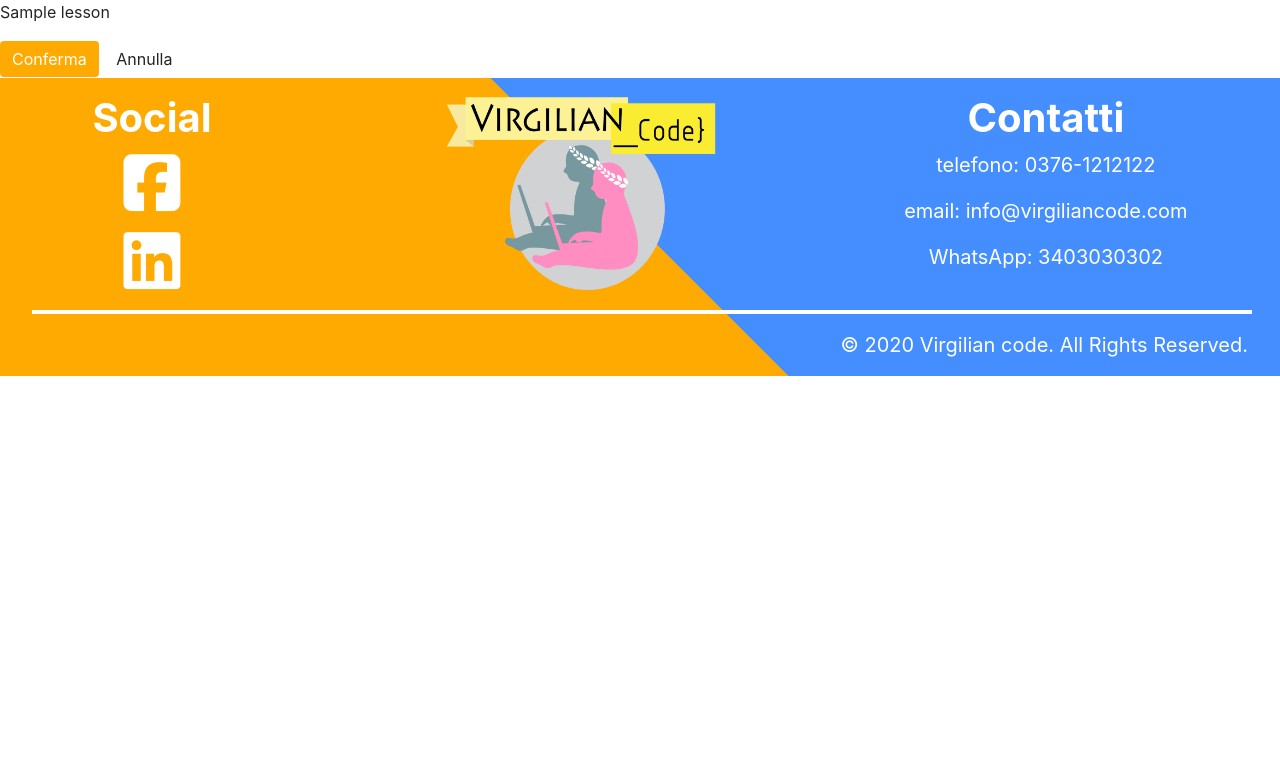
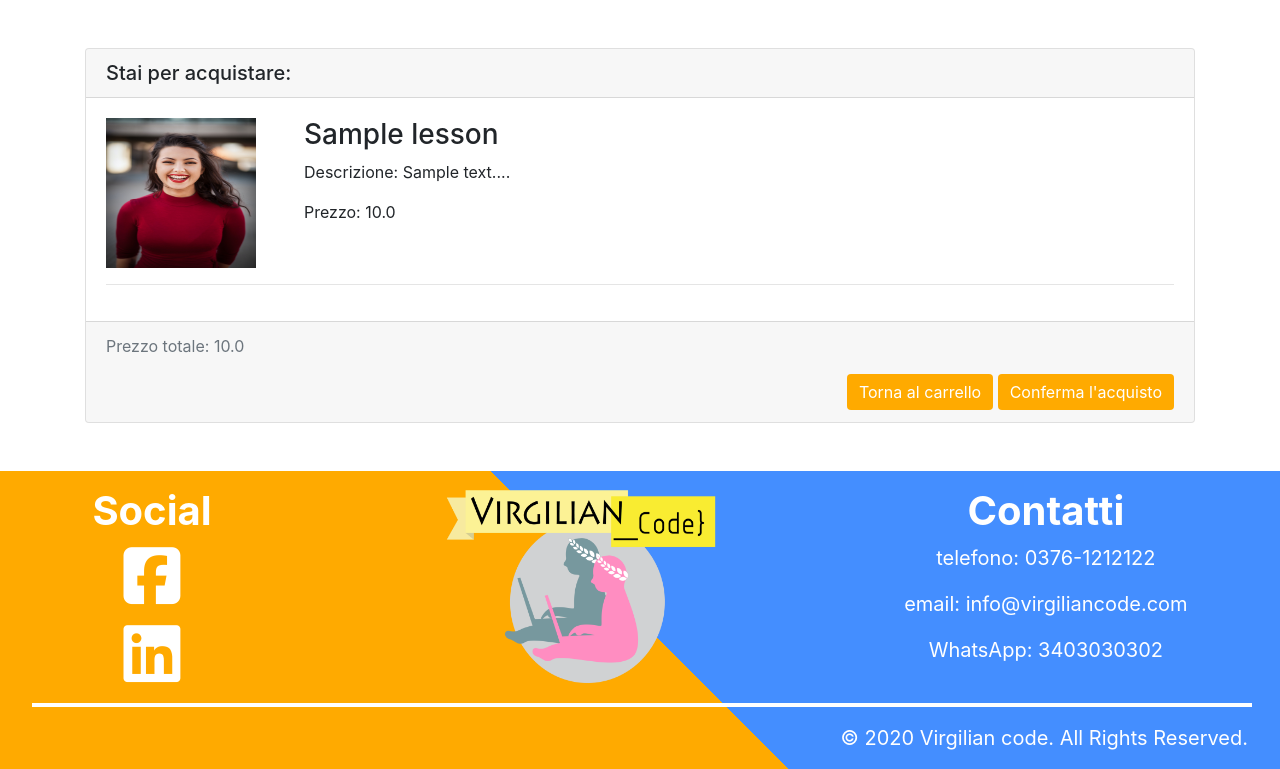
Before and after one commit to 241253/progetto_tecnologie_web, a Django app: page /user_cart/cart/purchase/confirm in a window 1280 px wide. Shown: the part 96-865 px from the top of the page. Before the commit the page ends 472 px from the top, so only its background shows below. Run offline with Django 3.2, Linux system fonts and the light colour scheme; a user stored in the database is signed in; tables that the repository leaves empty hold one stand-in row (values such as "Sample post"); some libraries are stand-ins or nearby versions.

Commit message:
Z: - procedi al pagamento fatto (grafica molto simile a quella di J per rimanere in linea con il carrello). Devo ancora fare la grafica del "prodotto acquistato con successo" - required tolto dalle foto nella registrazione degli utenti + aggiunta foto profilo di default (NonePicture) per chi non la mette - nuove foto nel "chi siamo" + editing vari con GIMP perché si leggano le scritte e siano belle

```diff
--- a/templates/chi_siamo.html
+++ b/templates/chi_siamo.html
@@ -19,19 +19,19 @@
     <div class="carousel-item active">
       <img src="{% static 'img/chi_siamo/foto_1.jpg' %}" class="d-block w-100" alt="...">
       <div class="carousel-caption d-none d-md-block">
-        <p>Scopri con noi come funzionano le tecnologie che utilizzi tutti i giorni.</p>
+        <h4>Scopri con noi come funzionano le tecnologie che utilizzi tutti i giorni.</h4>
       </div>
     </div>
     <div class="carousel-item">
       <img src="{% static 'img/chi_siamo/foto_2.jpg' %}" class="d-block w-100" alt="...">
       <div class="carousel-caption d-none d-md-block">
-        <p>Conquista gli obiettivi che ti sei prefissato divertendoti.</p>
+        <h4>Conquista gli obiettivi che ti sei prefissato divertendoti.</h4>
       </div>
     </div>
     <div class="carousel-item">
       <img src="{% static 'img/chi_siamo/foto_3.jpg' %}" class="d-block w-100" alt="...">
       <div class="carousel-caption d-none d-md-block">
-        <p>Scopri tutte le funzionalità di Scratch, il linguaggio di programmazione adatto ai più piccoli.</p>
+        <h4>Scopri tutte le funzionalità di Scratch, il linguaggio di programmazione adatto ai più piccoli.</h4>
       </div>
     </div>
   </div>
--- a/user_cart/templates/user_cart/purchase_confirm.html
+++ b/user_cart/templates/user_cart/purchase_confirm.html
@@ -4,13 +4,37 @@
 {% block browser_page_title %} Conferma acquisto {% endblock %}
 
 {% block personal_css %}
+        <link rel="stylesheet" href="{% static 'css/cart.css' %}"/> <!-- Utilizza lo stesso css del carrello ma la grafica utilizzata è la stessa -->
 {% endblock %}
 
 {% block content %}
-    {% for lesson in lessons %}
-        <p> {{ lesson.title }}</p>
-    {% endfor %}
-    <a class="btn btn-primary" href="{% url "cart_purchase_success" %}"> Conferma </a>
-    <a class="btn bt-primary" href="{% url "cart" %}"> Annulla </a>
-    <br>
+    <div class="container my-5">
+        <div class="card">
+            <h5 class="card-header">Stai per acquistare:</h5>
+            <div class="card-body">
+                {% for lesson in lessons %}
+                    <div class="d-flex flex-row">
+                        <img class="cart-item-img" src="{% static 'img/card_temp_photo.jpg' %}"/>
+                        <div class="mx-5">
+                            <h3>{{ lesson.title }}</h3>
+                            <p>Descrizione: {{ lesson.description|truncatechars:347 }}...</p>
+                            <p>Prezzo: {{ lesson.price }}</p>
+                        </div>
+                    </div>
+                    <hr></hr>
+                {% endfor %}
+            </div>
+            <div class="card-footer text-muted flex-row align-items-center">
+                {% if sconto == 'si' %}
+                    <p>Prezzo totale (scontato): <del>{{ totale }}€</del> {{ totale_scontato }}€</p>
+                {% else %}
+                    <p>Prezzo totale: {{ totale }}</p>
+                {% endif %}
+                <div style="float: right">
+                    <a class="btn btn-primary" href="{% url "cart" %}"> Torna al carrello </a>
+                    <a class="btn btn-primary" href="{% url "cart_purchase_success" %}"> Conferma l'acquisto </a>
+                </div>
+            </div>
+        </div>
+    </div>
 {% endblock %}
--- a/user_management/forms.py
+++ b/user_management/forms.py
@@ -42,7 +42,7 @@
     def __init__(self, *args, **kwargs):
         super(ProfileCreationForm, self).__init__(*args, **kwargs)
         self.fields['foto'].label = "Foto"
-        self.fields['foto'].required = True
+        self.fields['foto'].required = False
 
     def clean_foto(self):
         foto = self.cleaned_data['foto']
--- a/user_management/models.py
+++ b/user_management/models.py
@@ -6,7 +6,7 @@
 class Profile(models.Model):
     user = models.OneToOneField(User, on_delete=models.CASCADE, primary_key=True)
     # foto profilo dell'utente
-    foto = models.ImageField(upload_to='user_photo/')
+    foto = models.ImageField(upload_to='user_photo/', default="uploaded_files/media/user_db/user_photo/None/none_picture.png")
     saldo = models.FloatField(default=400.0)
 
     def __str__(self):
--- a/user_management/templates/user_management/user/user_page.html
+++ b/user_management/templates/user_management/user/user_page.html
@@ -11,7 +11,11 @@
     <div class="container my-5">
         <!-- CARD UTENTE -->
         <div class="card" style="width: 18rem;">
-            <img class="card-img-top p-3" src="/uploaded_files/{{  profile.foto }}" alt="Card image cap">
+            {% if profile.foto != "uploaded_files/media/user_db/user_photo/None/none_picture.png" %}                                     <!-- Ho aggiunto un if per distinguere la foto personalizzata scelta dagli utenti dalla foto di default (None per picture) per problemi legati al percorso per come l'avevamo fatto. -->
+                <img class="card-img-top p-3" src="/uploaded_files/{{  profile.foto }}" alt="Card image cap">
+            {% else %}
+                <img class="card-img-top p-3" src="/uploaded_files/media/user_db/user_photo/None/none_picture.png" alt="Card image cap">
+            {% endif %}
             <ul class="list-group list-group-flush">
                 <li class="list-group-item">{{ user.first_name }} {{ user.last_name }}</li>
                 <li class="list-group-item">Email: {{ user.email }}</li>
```
Also changed, not shown: user_cart/templates/user_cart/purchase_success.html (+12 -10 lines), static/img/chi_siamo/foto_1.jpg, static/img/chi_siamo/foto_3.jpg.
